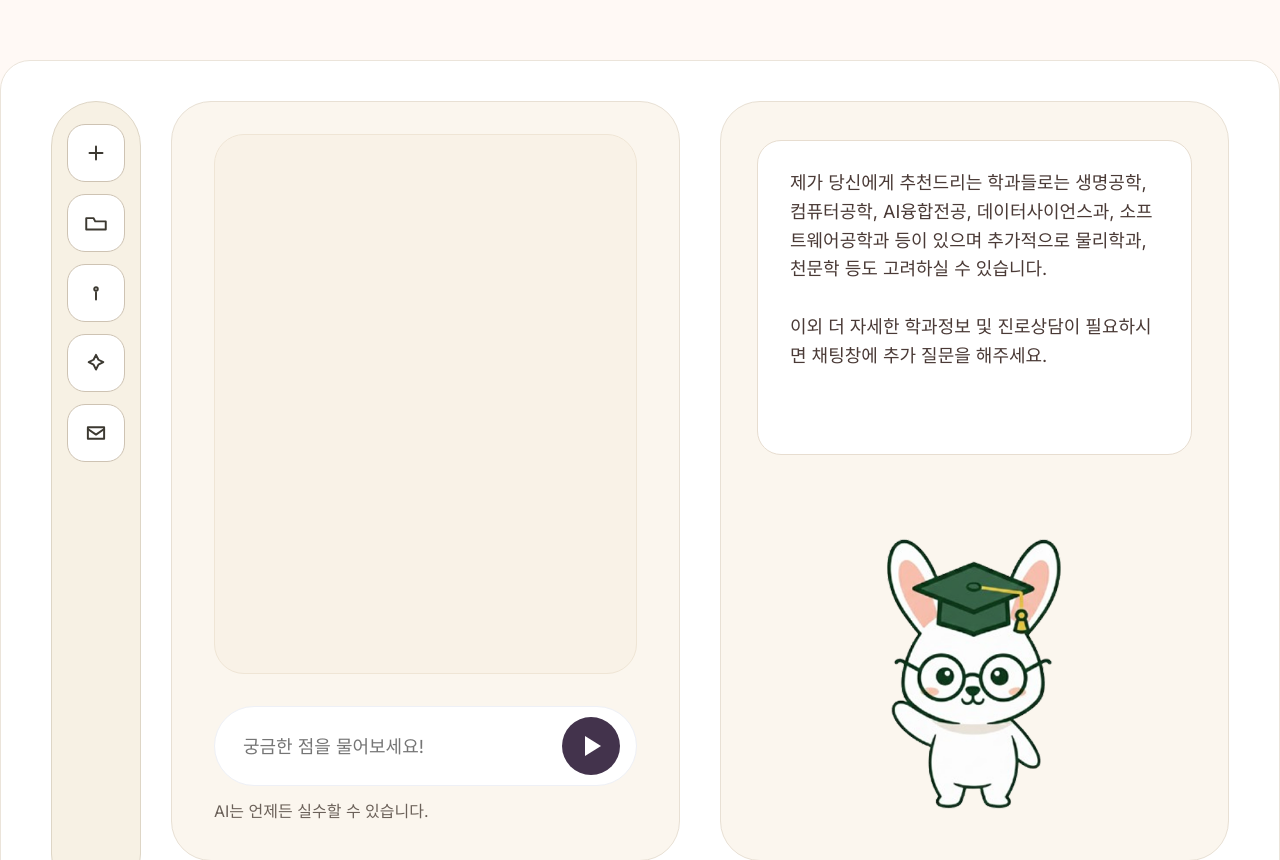
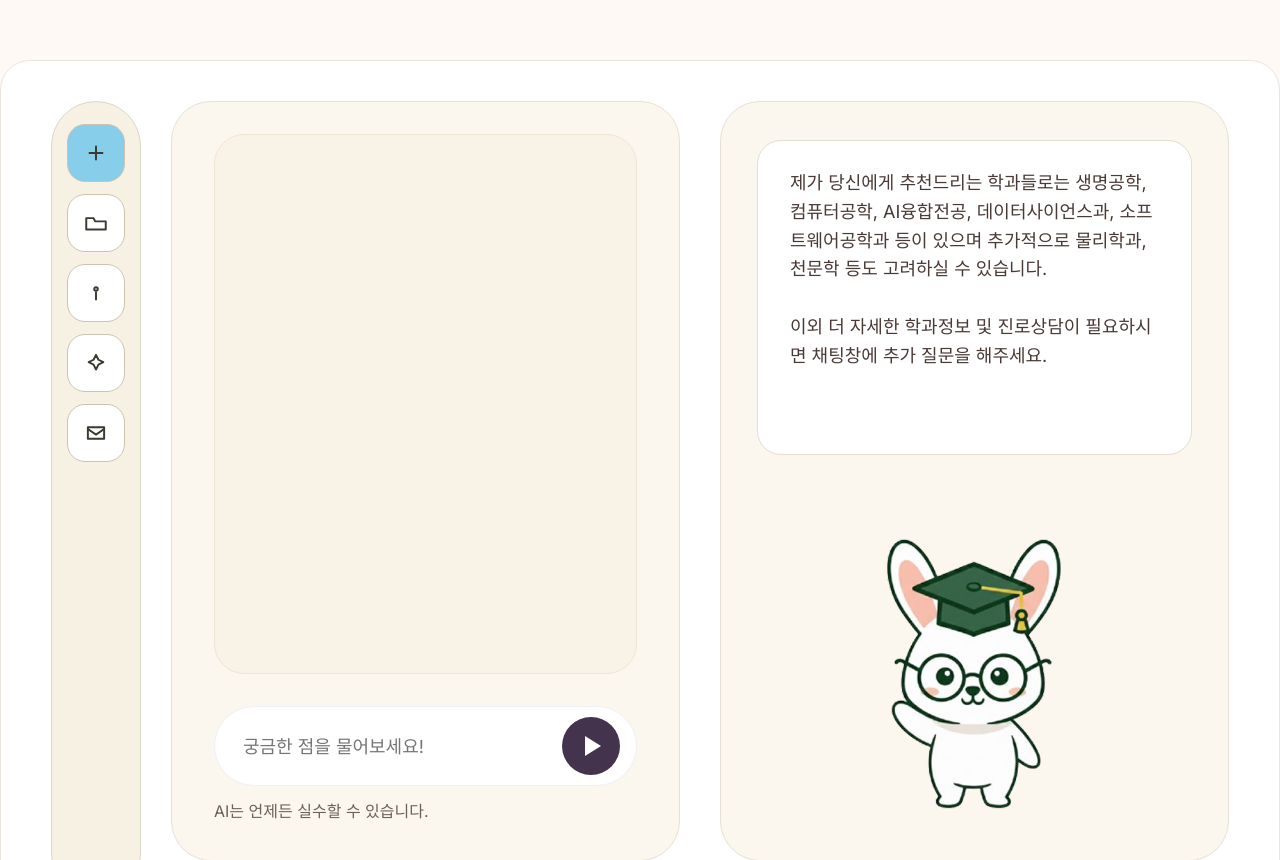
Before and after one commit to SKN19-3rd-1team/Unigo, a Django app: page /chat/ in a window 1280 px wide, with the pointer over the restyled element. Shown: the part 200-1060 px from the top of the page. Run offline with Django 5.2, Linux system fonts and the light colour scheme; some libraries are stand-ins or nearby versions; some web fonts are replaced.

Commit message:
Feat: 액션버튼 hover 시 색상 변경

```diff
--- a/unigo/static/css/chat.css
+++ b/unigo/static/css/chat.css
@@ -33,6 +33,10 @@
     gap: 12px;
 }
 
+.action-btn:hover {
+    background: skyblue;
+}
+
 .action-btn {
     width: 58px;
     height: 58px;
@@ -59,6 +63,8 @@
 .action-btn svg path {
     stroke: #3C3931;
 }
+
+
 
 /* 우측 보드 영역 */
 .board-grid {
```
